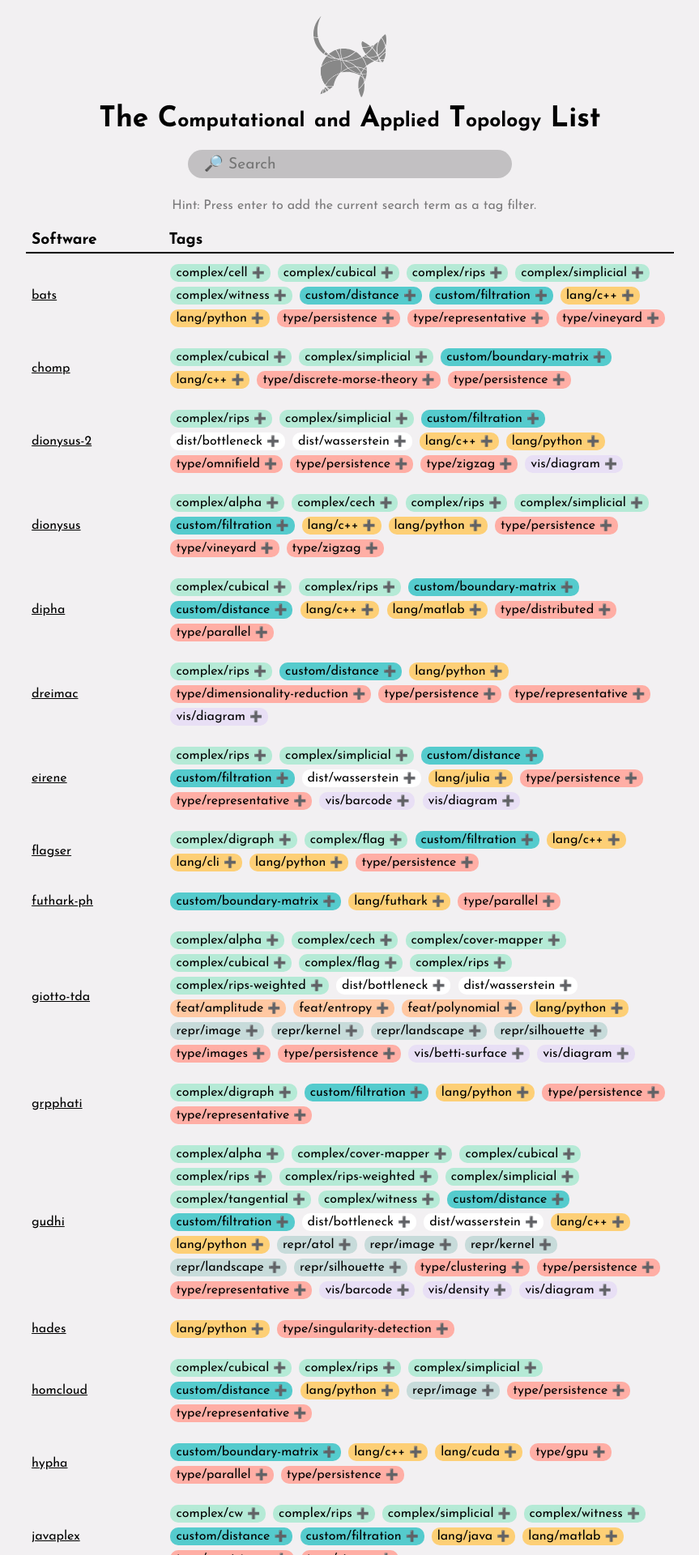
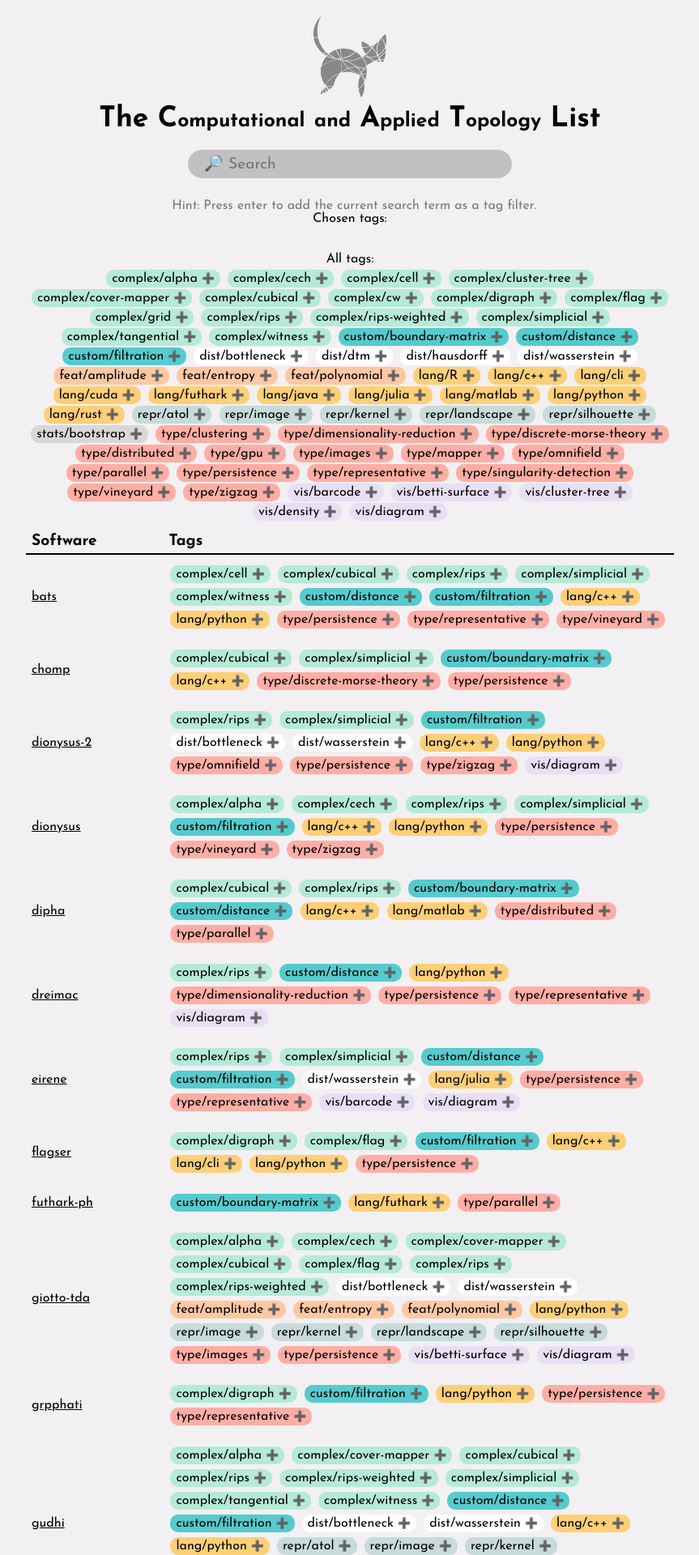
Before and after one commit to cat-list/cat-list.github.io, a Jekyll site: the page built from index.html, in a window 1280 px wide. Shown: the top 1920 px of the page at 81% size, without its empty margins (208-1071 px from the left). Built offline with Jekyll 4.4.1, drawn with Linux system fonts in a browser that asks for light colours; comment, search, counter and statistics services are not loaded.

Commit message:
Add listing of all tags at beginning

```diff
--- a/css/main.scss
+++ b/css/main.scss
@@ -35,6 +35,12 @@ form {
             }
         }
     }
+}
+
+.all_tags{
+    padding-top: 10px;
+    line-height: 1.5;
+    text-align: center;
 }
 
 input[type="text"] {
--- a/index.html
+++ b/index.html
@@ -19,9 +19,26 @@ title: Search
   Hint: Press enter to add the current search term as a tag filter.
 </p>
 <table>
+  Chosen tags:
 <td class="software_tags hidden" id="filter-tags">
 </td></table>
 </div>
+
+<div class="all_tags">
+  All tags:
+  <br>
+{% capture tags_content %}{% include_relative metadata/all-tags.txt %}{% endcapture %}
+  {% assign tags = tags_content | newline_to_br | split: '<br />' %}
+  {% for tag in tags %}
+{%- assign stripped_tag = tag | strip_newlines -%}
+{% if stripped_tag != "" %}
+  {%- assign tag_main = stripped_tag | split:"/" | first -%}
+<span class="TAG_{{ tag_main}} pill">{{ stripped_tag }}&nbsp;<button onclick="addTag('{{ stripped_tag }}', true)" class="add-button">➕</button></span>
+{% endif %}
+{% endfor %}
+</div>
+
+
 <table>
     <thead>
         <th>Software</th>
```
